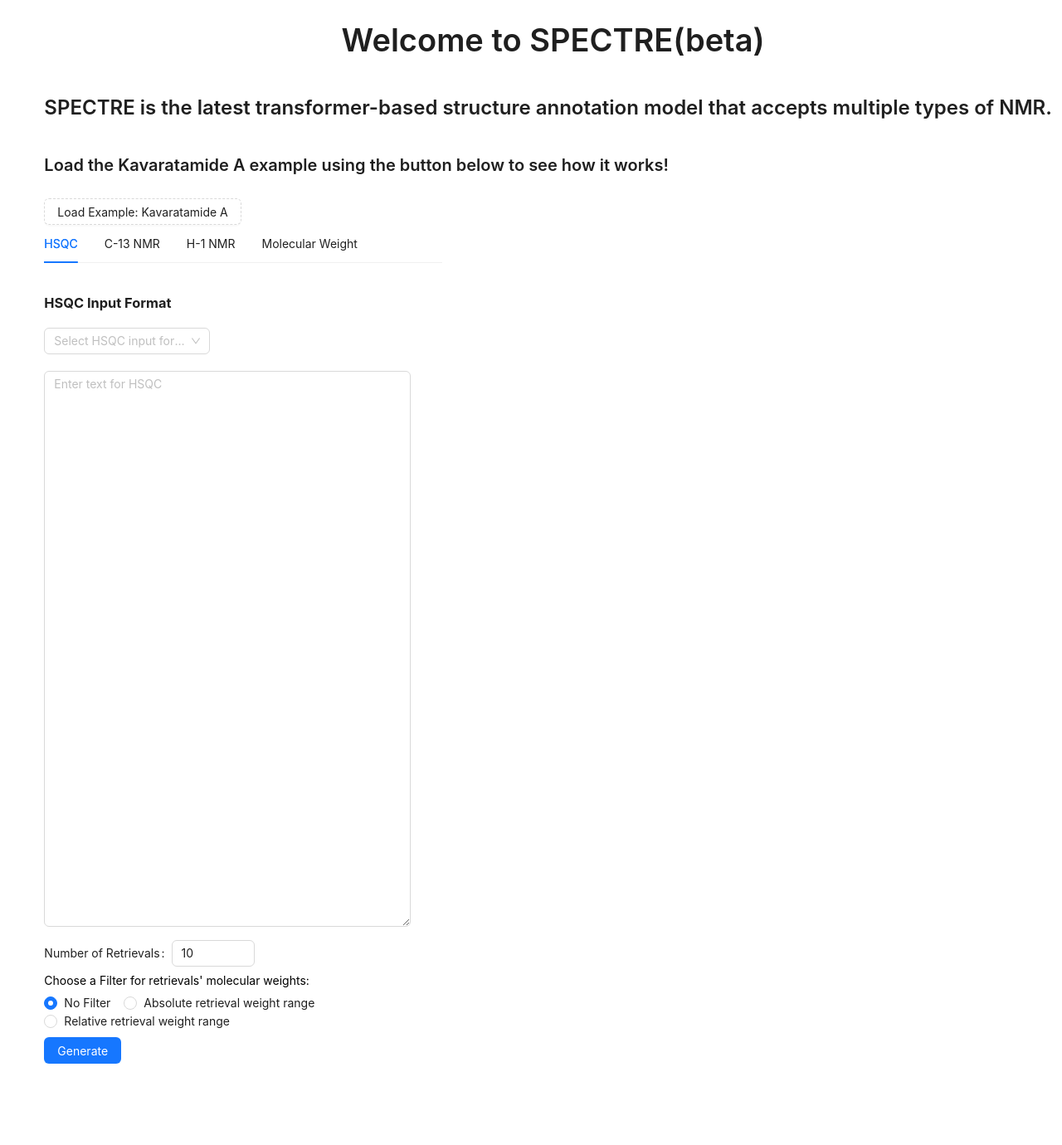
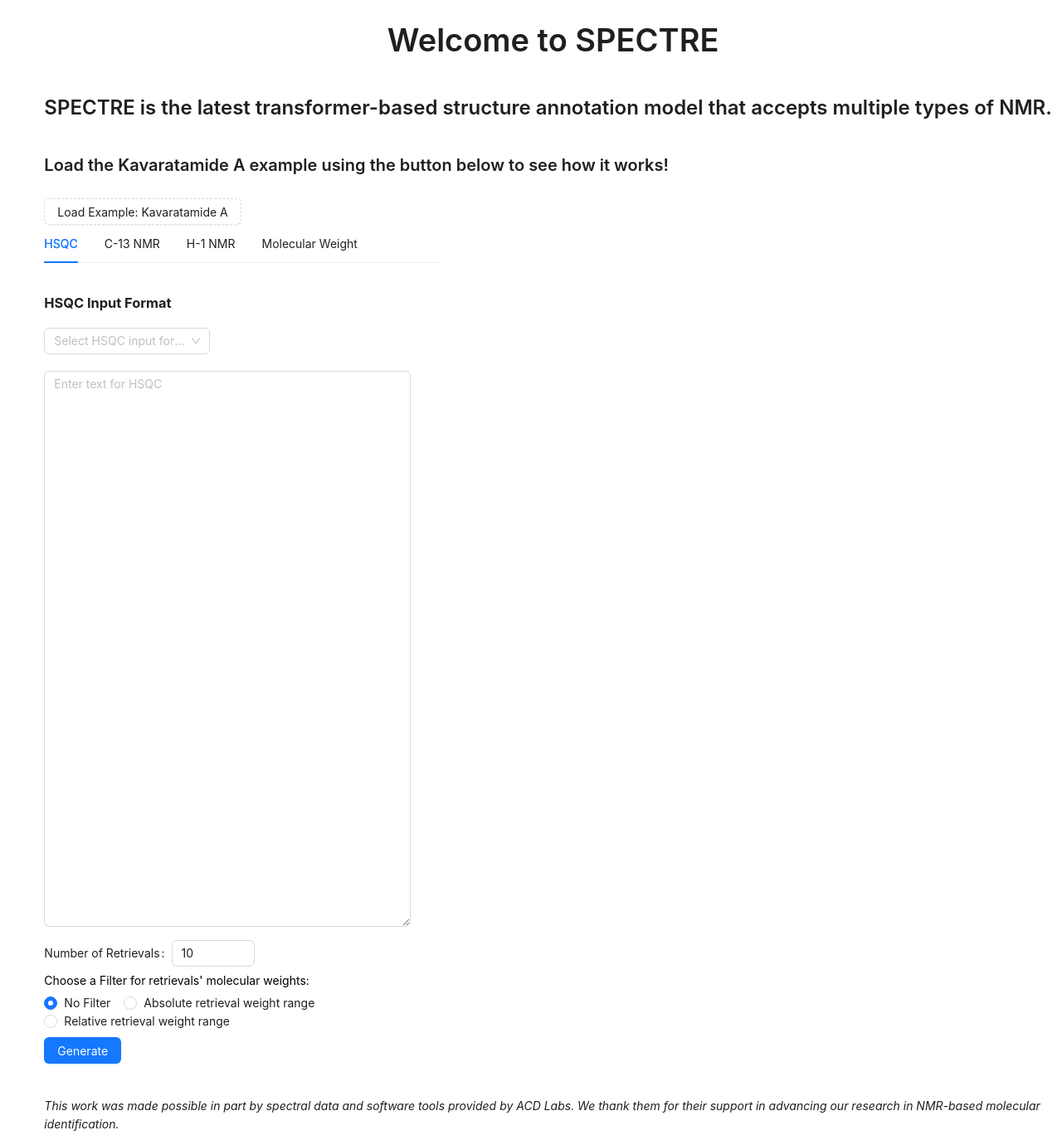
Before and after one commit to xwd0418/Spectre-Frontend, a React (Create React App) app: page / in a window 1280 px wide. Shown: the whole page at 83% size. Before the commit the page ends 1282 px from the top, so only its background shows below. Built offline with nearby package versions, Linux system fonts and the light colour scheme.

Commit message:
add ackknowledgement

```diff
--- a/src/App.js
+++ b/src/App.js
@@ -2,30 +2,41 @@
 import TabsNMR from './NMR_tabs';
 import {Typography, Col, Row } from 'antd';
 
-const { Title } = Typography;
+const { Title,Paragraph } = Typography;
 
 // import './App.css';
 
 function App() {
   return (
     <div className="App">
-      <Col span={23} offset={1}> {/* Adjusted the span and offset for centering */}
-        <Row justify="center" >
-          <Title level={1} >Welcome to SPECTRE(beta)</Title>
+      <Col span={23} offset={1}>
+        <Row justify="center">
+          <Title level={1}>Welcome to SPECTRE</Title>
         </Row>
 
         <Row>
-          <Title level={3} >SPECTRE is the latest transformer-based structure annotation model that accepts multiple types of NMR.</Title>
+          <Title level={3}>
+            SPECTRE is the latest transformer-based structure annotation model that accepts multiple types of NMR.
+          </Title>
         </Row>
 
+
         <Row>
-          <Title level={4} >Load the Kavaratamide A example using the button below to see how it works!</Title>
+          <Title level={4}>
+            Load the Kavaratamide A example using the button below to see how it works!
+          </Title>
+        </Row>
+
+      </Col>
+      <TabsNMR />
+      <Col span={23} offset={1}>
+        <Row style={{ marginTop: 40 }}>
+          <Paragraph italic style={{ width: '100%' }}>
+            This work was made possible in part by spectral data and software tools provided by ACD Labs. We thank them for their support in advancing our research in NMR-based molecular identification.
+          </Paragraph>
         </Row>
       </Col>
-      <TabsNMR />
     </div>
-
   );
 }
-
 export default App;
```
